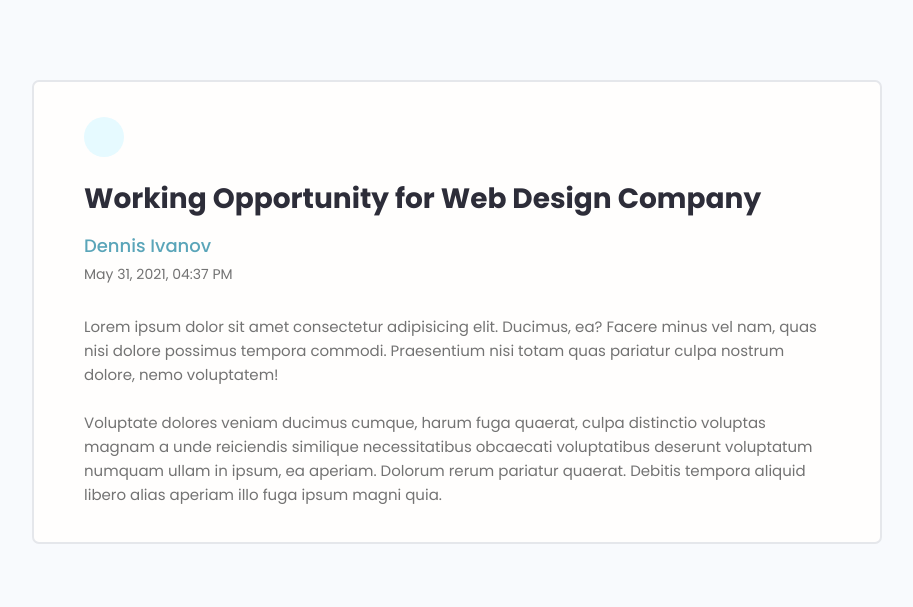
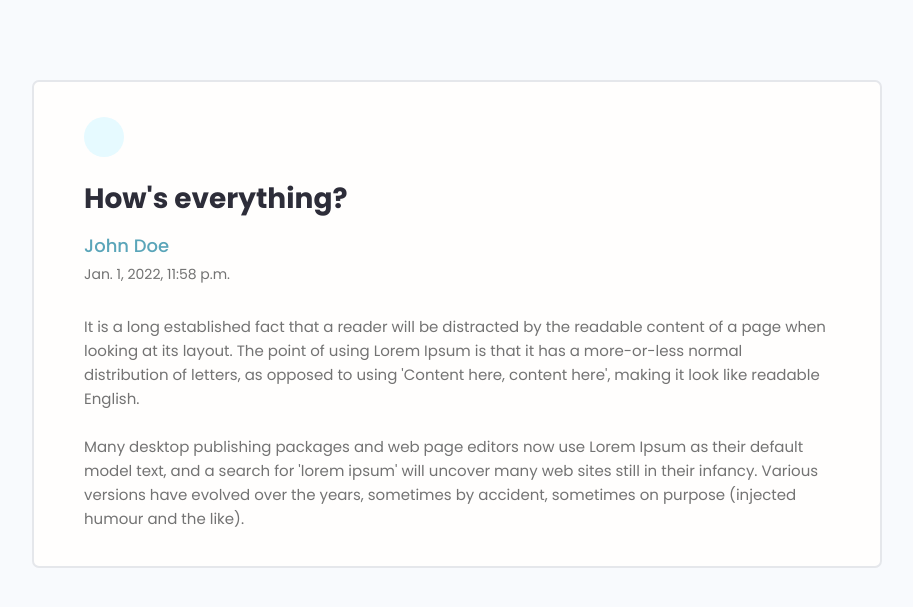
Before and after one commit to naimahassan43/django-devsrch, a Django app: page /message/5260f6ed-308a-4f06-a7b1-8a701afec16a/ in a window 1280 px wide. Shown: the part 77-684 px from the top of the page, without its empty margins (183-1096 px from the left). Run offline with Django 4.2, Linux system fonts and the light colour scheme; a user stored in the database is signed in; data comes from the database, SQL or seed files in the repository; both versions use the stored data as it was after the commit; some libraries are stand-ins or nearby versions.

Commit message:
Messages- dynamically view message, read, unread

```diff
--- a/users/templates/users/message.html
+++ b/users/templates/users/message.html
@@ -3,19 +3,13 @@
 <main class="messagePage my-xl">
   <div class="content-box">
     <div class="message">
-      <a class="backButton" href="inbox.html"><i class="im im-angle-left"></i></a>
-      <h2 class="message__subject">Working Opportunity for Web Design Company</h4>
-        <a href="profile.html" class="message__author">Dennis Ivanov</a>
-        <p class="message__date">May 31, 2021, 04:37 PM</p>
-        <div class="message__body">
-          Lorem ipsum dolor sit amet consectetur adipisicing elit. Ducimus, ea? Facere minus vel nam, quas nisi dolore
-          possimus tempora commodi. Praesentium nisi totam quas pariatur culpa nostrum dolore, nemo voluptatem!
-          <br /><br />
-          Voluptate dolores veniam ducimus cumque, harum fuga quaerat, culpa distinctio voluptas magnam a unde
-          reiciendis similique necessitatibus obcaecati voluptatibus deserunt voluptatum numquam ullam in ipsum, ea
-          aperiam. Dolorum rerum pariatur quaerat. Debitis tempora aliquid libero alias aperiam illo fuga ipsum magni
-          quia.
-        </div>
+      <a class="backButton" href="{% url 'inbox' %}"><i class="im im-angle-left"></i></a>
+      <h2 class="message__subject">{{message.subject}}</h2>
+      <a href="profile.html" class="message__author">{{message.name}}</a>
+      <p class="message__date">{{message.created_at}}</p>
+      <div class="message__body">
+        {{message.body|linebreaksbr}}
+      </div>
     </div>
   </div>
 </main>
--- a/users/views.py
+++ b/users/views.py
@@ -160,7 +160,12 @@ def inbox(request):
 
 @login_required(login_url="login")
 def viewMessage(request, pk):
+   profile = request.user.profile
+   message = profile.messages.get(id=pk)
+   if message.is_read == False:
+      message.is_read = True
+      message.save()
    context = {
-
+      'message':message
    }
    return render(request, 'users/message.html', context)
```
Also changed, not shown: db.sqlite3.
